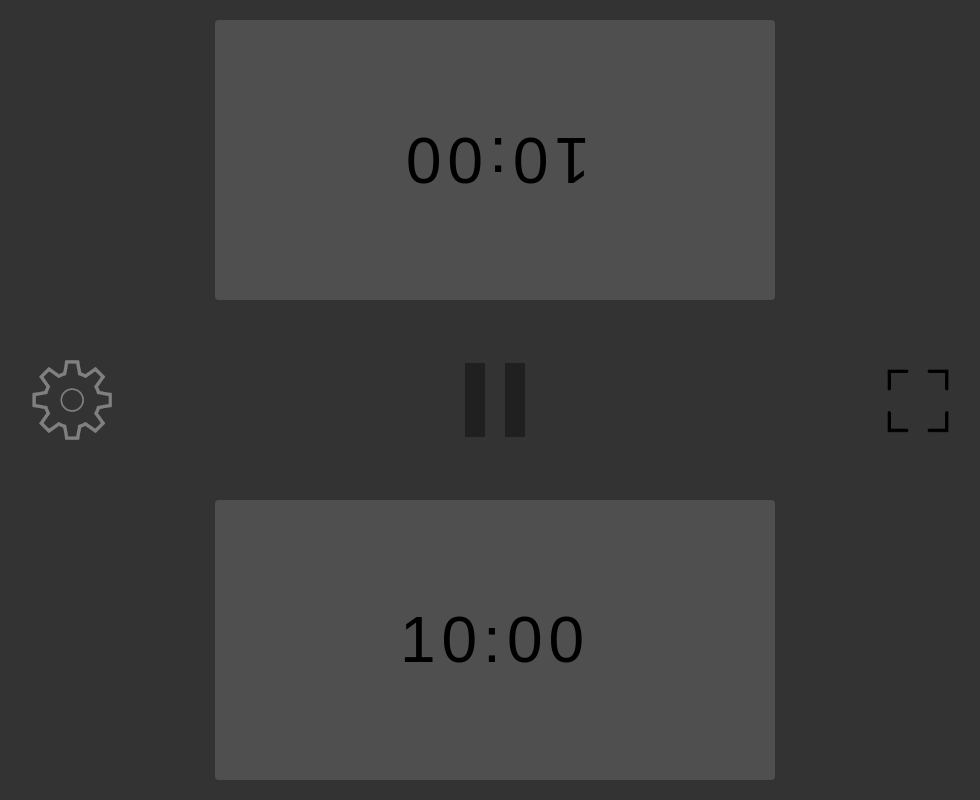
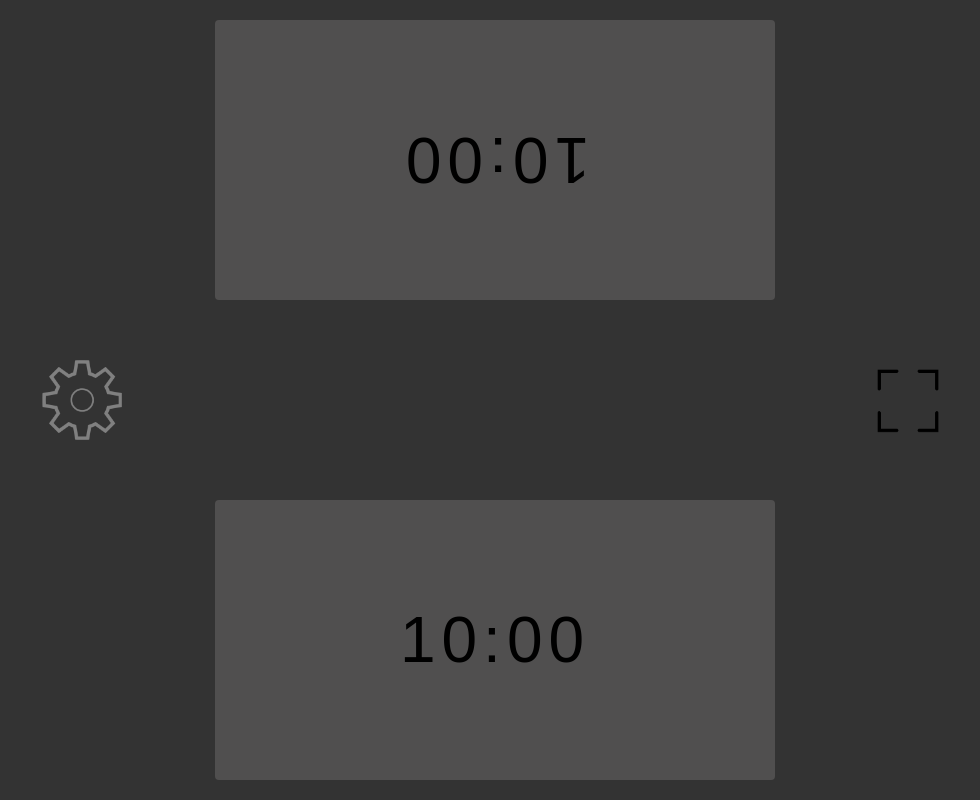
Before and after one commit to odysseas-papadimas/chess-clock, a website: page dist/index.html in a window 1280 px wide. Shown: the whole page, without its empty margins (145-1125 px from the left). Drawn offline with Linux system fonts and the light colour scheme.

Commit message:
Changed the pause button to not appear on launch

```diff
--- a/dist/index.html
+++ b/dist/index.html
@@ -18,7 +18,7 @@
         <button class="btn btn-1">10:00</button>
         <div class="settings">
             <img class="options" src="./img/options.png"></img>
-            <button class="pause show"></button>
+            <button class="pause"></button>
             <img class="full-screen" src="./img/full-screen.png" alt="">
         </div>
         <div class="modal">
--- a/dist/main.js
+++ b/dist/main.js
@@ -202,7 +202,7 @@ function removeListeners() {
 }
 
 const elem = document.documentElement;
-/* View in fullscreen */
+
 function openFullscreen() {
     if (elem.requestFullscreen) {
         elem.requestFullscreen();
```
